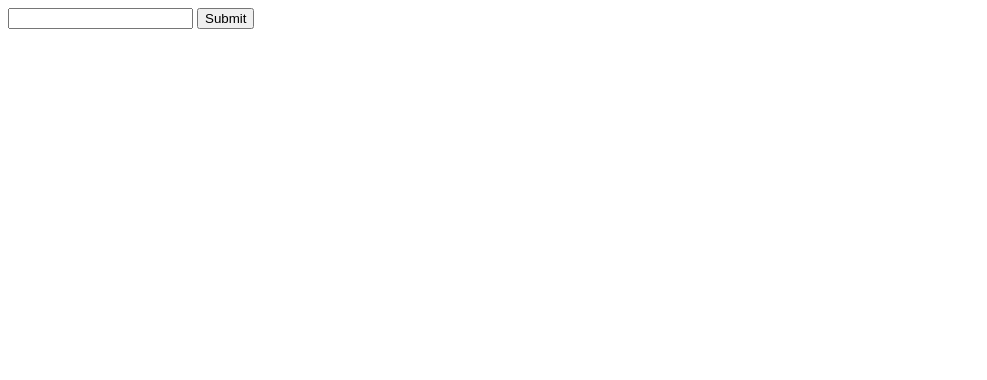
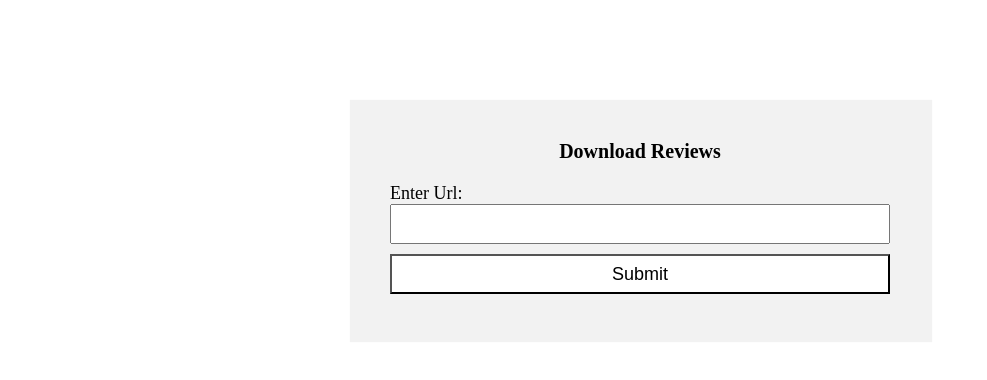
Before and after one commit to sarahchima/reviews-generator, a website: page index.html in a window 1280 px wide. Shown: the whole page, without its empty margins (0-987 px from the left). Drawn offline with nearby package versions, Linux system fonts and the light colour scheme.

Commit message:
styled app and added env file to gitignore

```diff
--- a/index.html
+++ b/index.html
@@ -1,12 +1,17 @@
 <html>
     <head>
-
+        <link href="app.css" rel="stylesheet"/>
     </head>
     <body>
-        <form id="form">
-            <input type="text" name="url" id="url">
-            <input type="submit" value="Submit" />
-        </form>
+        <section class="review-form">
+            <h3>Download Reviews</h3>
+            <form id="form">
+                <label>Enter Url:</label>
+                <input type="text" class="url-input" name="url" id="url">
+                <button type="submit">Submit</button>
+            </form>
+            <p class="error-message" id="error-message"></p>
+        </section>
     </body>
 </html>
 
```
Also changed, not shown: 1 other file.
